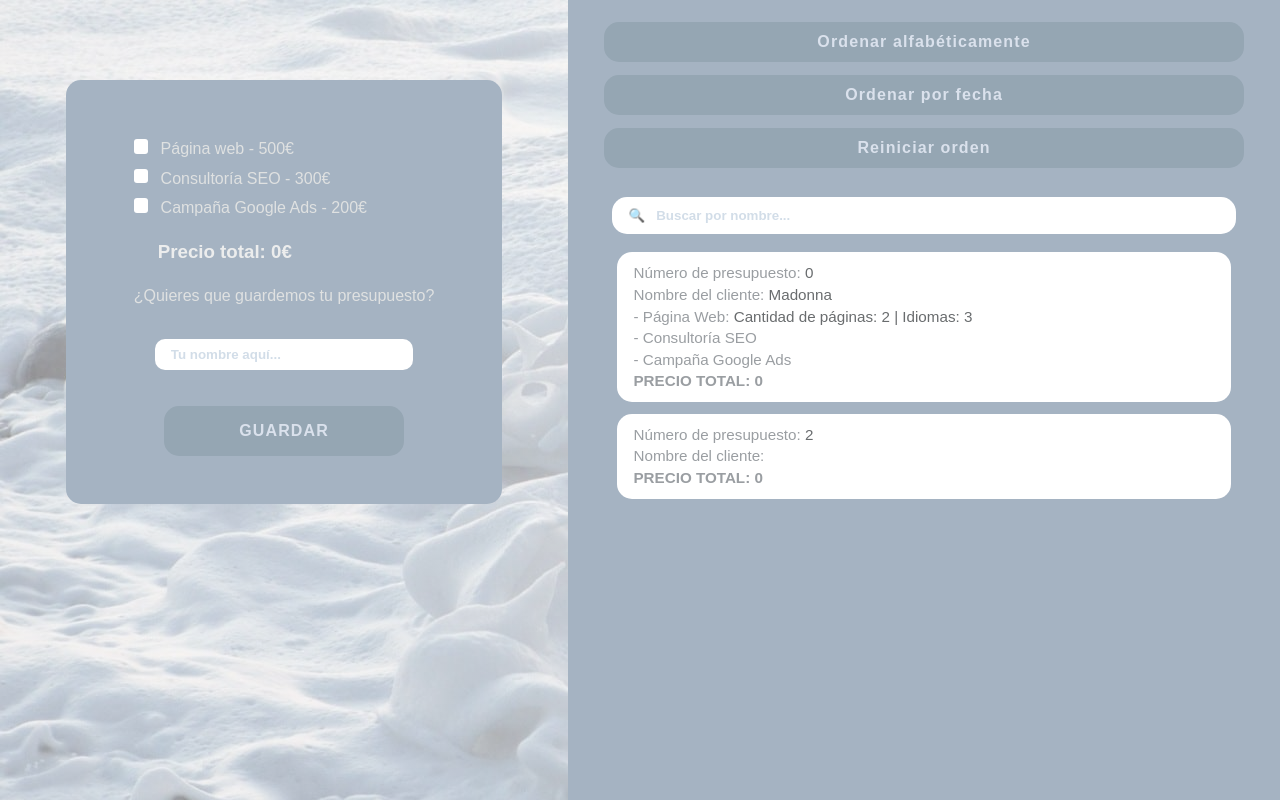
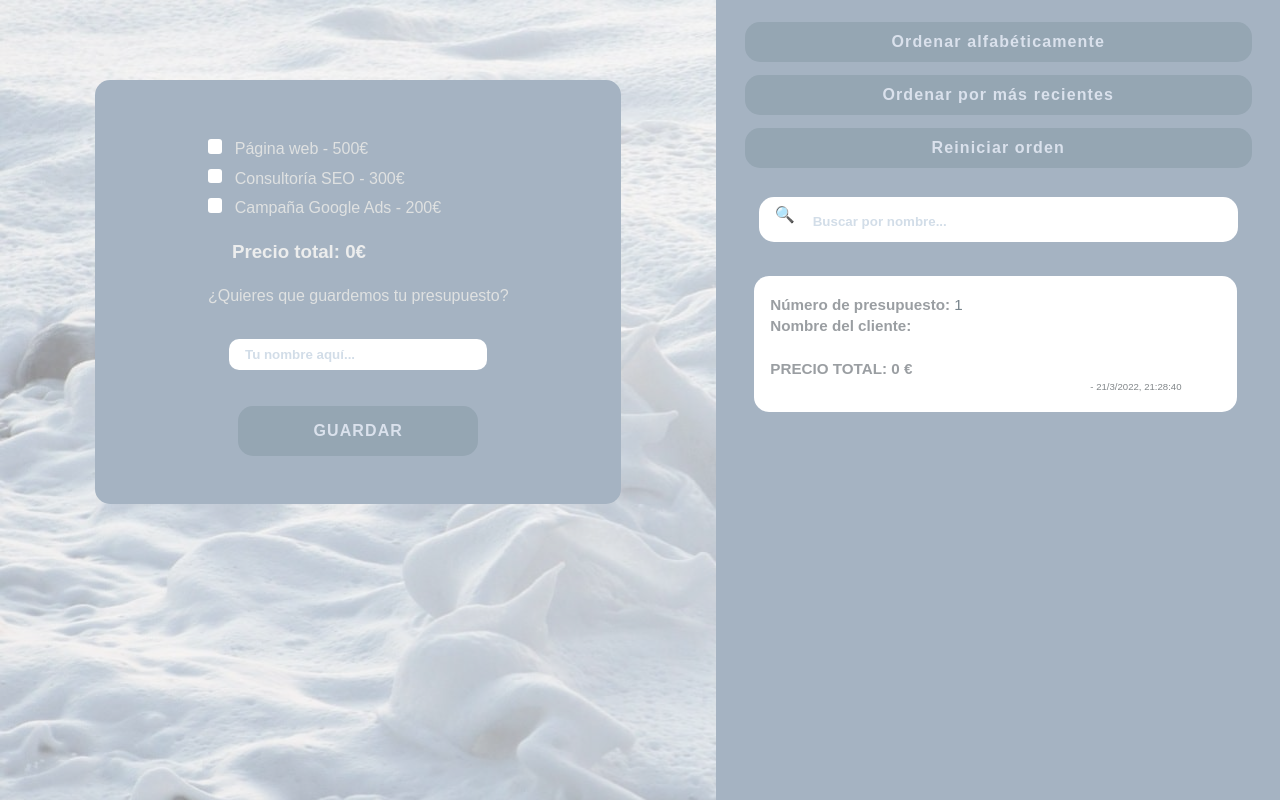
Before and after one commit to velezarav/sprint-7, a React (Create React App) app: page /presupuesto in a window 1280 px wide. Both pictures are taken after a click on the button "GUARDAR". Built offline with nearby package versions, Linux system fonts and the light colour scheme; a web font is replaced by a local one.

Commit message:
botones done

```diff
--- a/src/components/Botonera.js
+++ b/src/components/Botonera.js
@@ -3,7 +3,7 @@ export default function Botonera(props) {
     return(
         <div className="botonera-container">
             <button value='alph' onClick={props.handleOrder}>Ordenar alfabéticamente</button>
-            <button value='date' onClick={props.handleOrder}>Ordenar por fecha</button>
+            <button value='date' onClick={props.handleOrder}>Ordenar por más recientes</button>
             <button value='reset'onClick={props.handleOrder}>Reiniciar orden</button>
         </div>
     )
--- a/src/components/Buscador.js
+++ b/src/components/Buscador.js
@@ -1,9 +1,12 @@
 import '../css/Listado.css'
 
 export default function Buscador(props) {
-    return(
-        <div className='buscador'>
-            <input onChange={props.handleSearchBar} placeholder='&#x1F50D;   Buscar por nombre...' />
-        </div>
-    )
+	return(
+		<div className='buscador'>
+			<div className='container-buscador'>
+				<label>&#x1F50D;</label>
+				<input onChange={props.handleSearchBar} placeholder='Buscar por nombre...' />
+			</div>
+		</div>
+	)
 }
--- a/src/components/Listado.js
+++ b/src/components/Listado.js
@@ -51,47 +51,37 @@ export default function Listado(props) {
     if (a.date < b.date) return - 1;
     if (a.date > b.date) return 1;
     return 0
-    })
+  }).reverse()
+
+  function cardCallbackFunction(item) {
+    return <div className='presupuesto-card' key={item.id}>
+    <p><b>Número de presupuesto: </b><span>{item.id}</span></p>
+    <p><b>Nombre del cliente: </b><span>{item.client}</span></p>
+    { item.webPage && <p>&#8640; Página Web: <span>Cantidad de páginas: {item.wPQuantity} | Idiomas: {item.wPLanguages}</span></p>}
+    {item.consultingSEO && <p>&#8640; Consultoría SEO</p>}
+    {item.adsCampaign && <p>&#8640; Campaña Google Ads</p>}
+    <br/>
+    <p><b>PRECIO TOTAL: {item.total} €</b></p>
+  <p className='fecha'>- {item.date}</p>
+    </div>
+  }
 
   let listadoOrdenado = [...presupuestos];
-    const mostrarListado = listadoOrdenado.map(item => <div className='presupuesto-card' key={item.id}>
-    <p>Número de presupuesto: <span>{item.id}</span></p>
-    <p>Nombre del cliente: <span>{item.client}</span></p>
-    { item.webPage && <p>- Página Web: <span>Cantidad de páginas: {item.wPQuantity} | Idiomas: {item.wPLanguages}</span></p>}
-    {item.consultingSEO && <p>- Consultoría SEO</p>}
-    {item.adsCampaign && <p>- Campaña Google Ads</p>}
-    <p><b>PRECIO TOTAL: {item.total}</b></p>
-{/*     <p>fecha: {item.date}</p> */}
-    </div>)
-    const mostrarListadoAlph = listadoOrdenadoAlph.map(item => <div className='presupuesto-card' key={item.id}>
-    <p>Número de presupuesto: <span>{item.id}</span></p>
-    <p>Nombre del cliente: <span>{item.client}</span></p>
-    { item.webPage && <p>- Página Web: <span>Cantidad de páginas: {item.wPQuantity} | Idiomas: {item.wPLanguages}</span></p>}
-    {item.consultingSEO && <p>- Consultoría SEO</p>}
-    {item.adsCampaign && <p>- Campaña Google Ads</p>}
-    <p><b>PRECIO TOTAL: {item.total}</b></p>
-{/*     <p>fecha: {item.date}</p> */}
-    </div>)
+  const mostrarListado = listadoOrdenado.map(item => cardCallbackFunction(item))
 
-    const mostrarListadoDate = dateOrderList.map(item => <div className='presupuesto-card' key={item.id}>
-    <p>Número de presupuesto: <span>{item.id}</span></p>
-    <p>Nombre del cliente: <span>{item.client}</span></p>
-    { item.webPage && <p>- Página Web: <span>Cantidad de páginas: {item.wPQuantity} | Idiomas: {item.wPLanguages}</span></p>}
-    {item.consultingSEO && <p>- Consultoría SEO</p>}
-    {item.adsCampaign && <p>- Campaña Google Ads</p>}
-    <p><b>PRECIO TOTAL: {item.total}</b></p>
-{/*     <p>fecha: {item.date}</p> */}
-    </div>)
+  const mostrarListadoAlph = listadoOrdenadoAlph.map(item => cardCallbackFunction(item))
+
+  const mostrarListadoDate = dateOrderList.map(item => cardCallbackFunction(item))
 
   return(
     <div className='listado'>
     <Botonera handleOrder={handleOrder} />
     <Buscador handleSearchBar={handleSearchBar} />
     <div className='container-presupuestos'>
-        </div>
       {resetOrder && mostrarListado}
       {alphOrder && mostrarListadoAlph}
       {dateOrder && mostrarListadoDate}
     </div>
+    </div>
   )
 }
--- a/src/components/Presupuesto.js
+++ b/src/components/Presupuesto.js
@@ -17,7 +17,7 @@ export default function Presupuesto() {
     total: 0
   })
 
-  const [listado, setListado] = useState([{
+  const [listado, setListado] = useState([/* {
     id: 0,
     client: "Madonna",
     webPage: true,
@@ -26,7 +26,52 @@ export default function Presupuesto() {
     consultingSEO: true,
     adsCampaign: true,
     total: 0
-  }]);
+  }, {
+    id: 0,
+    client: "Madonna",
+    webPage: true,
+    wPLanguages: 3,
+    wPQuantity: 2,
+    consultingSEO: true,
+    adsCampaign: true,
+    total: 0
+  }, {
+    id: 0,
+    client: "Madonna",
+    webPage: true,
+    wPLanguages: 3,
+    wPQuantity: 2,
+    consultingSEO: true,
+    adsCampaign: true,
+    total: 0
+  }, {
+    id: 0,
+    client: "Madonna",
+    webPage: true,
+    wPLanguages: 3,
+    wPQuantity: 2,
+    consultingSEO: true,
+    adsCampaign: true,
+    total: 0
+  }, {
+    id: 0,
+    client: "Madonna",
+    webPage: true,
+    wPLanguages: 3,
+    wPQuantity: 2,
+    consultingSEO: true,
+    adsCampaign: true,
+    total: 0
+  }, {
+    id: 0,
+    client: "Madonna",
+    webPage: true,
+    wPLanguages: 3,
+    wPQuantity: 2,
+    consultingSEO: true,
+    adsCampaign: true,
+    total: 0
+  } */]);
 
 //USEEFFECT - LOCAL STORAGE
   useEffect(() => {
@@ -34,10 +79,15 @@ export default function Presupuesto() {
     if (data) {
       setQuote(JSON.parse(data))
     }
+    const data2 = localStorage.getItem('listado');
+    if (data2) {
+      setListado(JSON.parse(data2))
+    }
   }, []);
 
   useEffect(() => {
-    localStorage.setItem('quote', JSON.stringify(quote))
+    localStorage.setItem('quote', JSON.stringify(quote));
+    localStorage.setItem('listado', JSON.stringify(listado))
   });
 
   // SELECCIONAR SERVICIOS
@@ -118,7 +168,7 @@ function submitQuote(e) {
   const numero = listado.length + 1;
 
   setQuote(prevquote => {
-    prevquote.date = date;
+    prevquote.date = date.toLocaleString('es-ES');
     prevquote.id = numero
   })
 
@@ -134,6 +184,7 @@ function submitQuote(e) {
     adsCampaign: false,
     total: 0
   })
+  document.location.reload(true)
 }
 
 console.log(quote)
@@ -200,7 +251,5 @@ console.log(listado)
       </div>
       <Listado className='listado-container' listado={listado} />
     </div>
-
-
   )
 }
--- a/src/css/App.css
+++ b/src/css/App.css
@@ -42,14 +42,17 @@
 
 .container {
   width: 100%;
+  height: 100vh;
   margin: 0;
   display: grid;
   grid-template-columns: auto auto;
-  background: linear-gradient(rgba(255,255,255,.5), rgba(255,255,255,.5)),url('../img/fondo-mar.jpg');
+  overflow: hidden;
 }
 
 .presupuesto {
   width: 100%;
+  max-height: 100%;
+  background: linear-gradient(rgba(255,255,255,.5), rgba(255,255,255,.5)),url('../img/fondo-mar.jpg');
 }
 
 .form-container {
@@ -194,8 +197,3 @@ h3 {
 .submit-button:hover{
   background-color: #8d9daa;
 }
-
-.listado-container {
-  width: max-content;
-  overflow: hidden;
-}
--- a/src/css/Listado.css
+++ b/src/css/Listado.css
@@ -1,14 +1,18 @@
 .listado {
 	background-color: #A5B3C2;
 	width: 100%;
-	height: 100vh;
+	height: 100%;
 	margin: 0;
+  display: flex;
+  flex-direction: column;
+  justify-content: flex-start;
 }
 
 .botonera-container {
 	display: flex;
-	flex-wrap: wrap;
-	margin-top: 1rem;
+	flex-direction: column;
+	margin: 1rem auto;
+  width: 90%;
 }
 
 .botonera-container button {
@@ -16,7 +20,7 @@
 	border-radius: 15px;
 	border: none;
 	color: rgb(218, 225, 236);
-	width: 90%;
+	width: 100%;
 	height: 2.5rem;
 	text-align: center;
 	font-size: 1rem;
@@ -32,27 +36,55 @@
 }
 
 .buscador {
-	margin-top: 1rem;
-	display: flex;
+	margin: .4rem auto;
+  width: 85%;
+}
+
+.container-buscador {
+  display: flex;
+  background-color: white;
+  border-radius: 15px;
+  height: 2.8rem;
+}
+.container-buscador label{
+  margin-left: 1rem;
+  margin-top: .5rem;
 }
 
 .buscador input{
+  background: none;
 	border: none;
 	color: #9a9ea2;
 	border-radius: 15px;
 	font-weight: bold;
-	width: 85%;
+	width: 100%;
 	height: 2.2rem;
-	padding-left: 1rem;
 	margin: .4rem auto;
-	text-indent: 1.8rem;
+	text-indent: 2.8rem;
 }
 
 .buscador input::placeholder {
 	color: #d2dde8;
 	opacity: 1;
 	font-weight: 600;
-	text-indent: 0;
+	text-indent: 1rem;
+}
+
+.container-presupuestos {
+	margin-top: 1rem;
+	width: 99%;
+  max-height: 35em;
+  overflow-y: auto;
+}
+
+.container-presupuestos::-webkit-scrollbar {
+  background-color: #A5B3C2;
+  width: 10px;
+}
+
+.container-presupuestos::-webkit-scrollbar-thumb {
+  background-color:  #d2dde8;
+  border-radius: 10px;
 }
 
 .presupuesto-card {
@@ -65,11 +97,21 @@
 
 .presupuesto-card p{
 	font-size: .95rem;
-	line-height: .6rem;
-	margin: .75rem;
+	margin: 0.25rem .75rem;
 	color: #9a9ea2;
 }
 
 .presupuesto-card p span{
-	color: #696c6e;
+	color: #78848c;
 }
+
+.presupuesto-card .fecha {
+  font-size: .6rem;
+  margin-left: 70%;
+  margin-bottom: 1rem;
+  color: #82878a;
+}
+
+.presupuesto-card p:nth-child(1){
+  margin-top: 1rem;
+}
```
Also changed, not shown: src/css/Modal.css (indentation only). Lines whose indentation alone changed are shown as unchanged.
